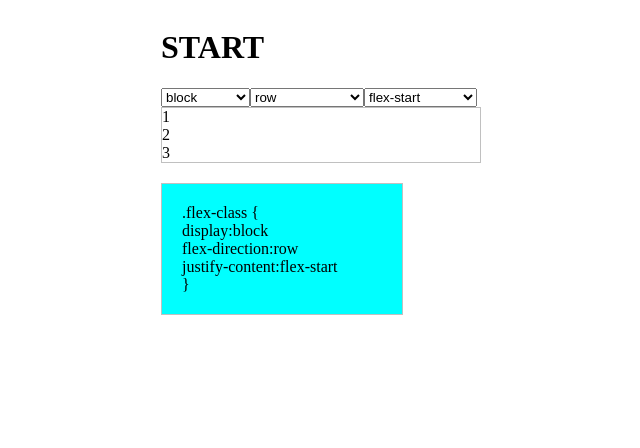
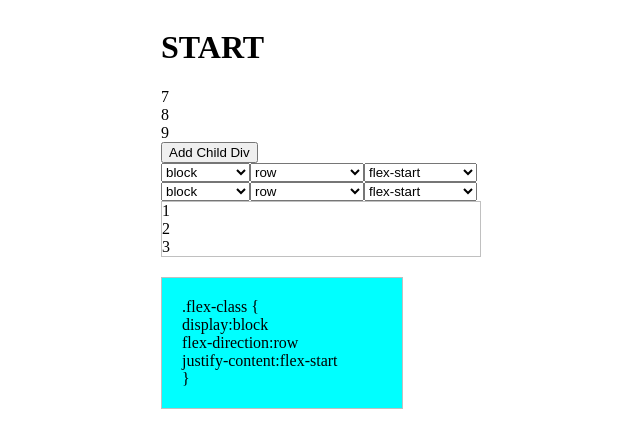
Before and after one commit to vlakondra/sv_flx, a Svelte app: page / in a window 1280 px wide. Shown: the top 448 px of the page, without its empty margins (319-959 px from the left). Built offline with nearby package versions, Linux system fonts and the light colour scheme.

Commit message:
change logical layout

```diff
--- a/src/App.svelte
+++ b/src/App.svelte
@@ -1,10 +1,17 @@
 <script>
+  	import { onMount } from 'svelte';
    import FlexShow from "./lib/FlexShow.svelte";
+   import EditChilds from "./lib/EditChilds.svelte"
+   import EditParent from "./lib/EditParent.svelte"
 
   //массивы для select'ов убрать в модуль и импортировать
   import { display  } from "./lib/select_values.svelte";
   import  {flex_direction} from "./lib/select_values.svelte";
   import {just_content} from "./lib/select_values.svelte"
+
+  let flex_container =$state();
+
+
 
   // let disp_selected = $state("block");
   // let direct_selected = $state("row");
@@ -16,13 +23,22 @@
     direct: "row",
     just_content: "flex-start",
   });
-
 </script>
 
 <main>
   <div>
     <h1>START</h1>
 
+    <div bind:this={flex_container} >
+      <div>7</div>
+      <div>8</div>
+      <div>9</div>
+    </div>
+
+    <EditChilds   container = {flex_container} />
+    <EditParent   container = {flex_container} />
+
+    <!-- перенести это в компонент -->
     <div class="combos">
       <div>
         <select bind:value={flexvals.disp}>
@@ -55,29 +71,22 @@
       </div>
     </div>
 
-    <div>
-      <!-- Оптимизация кода 1 -->
-      <!-- <FlexShow
-        --disp={disp_selected}
-        --direct={direct_selected}
-        --justcont={just_content_selected}
-        display={disp_selected}
-        flex_dir={direct_selected}
-        just_cont={just_content_selected}
 
-      <!-- Оптимизация кода 2 -->
-      <!-- <FlexShow
-      display={disp_selected}
-      flex_dir={direct_selected}
-      just_cont={just_content_selected}
-    /> -->
-      <!-- Оптимизация кода 3 -->
-      <FlexShow selected={flexvals} />
+      <FlexShow selected={flexvals}  />
     </div>
-  </div>
+
 </main>
 
 <style>
+
+.flexshow {
+    display: var(--disp);
+    flex-direction: var(--direct);
+    justify-content: var(--justcont);
+    border: 1px solid silver;
+    width: 318px;
+  }
+
   .combos {
     display: flex;
   }
--- /dev/null
+++ b/src/lib/EditChilds.svelte
@@ -0,0 +1,13 @@
+<script>
+    let props = $props();
+
+    const addDiv=()=>{
+        let el = document.createElement("div")
+        el.textContent='555'
+        props.container.appendChild(el)
+    }
+</script>
+
+<div>
+    <button onclick={addDiv}>Add Child Div</button>
+</div>
--- /dev/null
+++ b/src/lib/EditParent.svelte
@@ -0,0 +1,69 @@
+<script>
+     let props = $props();
+
+    import { display  } from "./select_values.svelte";
+    import  {flex_direction} from "./select_values.svelte";
+    import {just_content} from "./select_values.svelte"
+
+  let flexvals = $state({
+    disp: "block",
+    direct: "row",
+    just_content: "flex-start",
+  });
+
+
+
+const onChangeDisplay=(ev)=>{
+    props.container.style.display=flexvals.disp
+}
+const onChangeDirect=(ev)=>{
+    props.container.style.flexDirection=flexvals.direct
+}
+const onChangeJustContent=(ev)=>{
+    props.container.style.justifyContent= ev.target.value//flexvals.just_content
+}
+
+
+</script>
+
+<div class="combos">
+    <div>
+      <select bind:value={flexvals.disp} onchange="{onChangeDisplay}">
+        {#each display as item}
+          <option value={item}>
+            {item}
+          </option>
+        {/each}
+      </select>
+    </div>
+
+    <div>
+        <select bind:value={flexvals.direct} onchange={onChangeDirect}>
+          {#each flex_direction as item}
+            <option value={item}>
+              {item}
+            </option>
+          {/each}
+        </select>
+      </div>
+
+      <div>
+        <select bind:value={flexvals.just_content} onchange={onChangeJustContent}>
+          {#each just_content as item}
+            <option value={item}>
+              {item}
+            </option>
+          {/each}
+        </select>
+      </div>
+    </div>
+
+
+
+
+
+<style>
+    .combos {
+      display: flex;
+    }
+</style>
```
Also changed, not shown: 1 other file (tests, documents, lock files or other folders).
